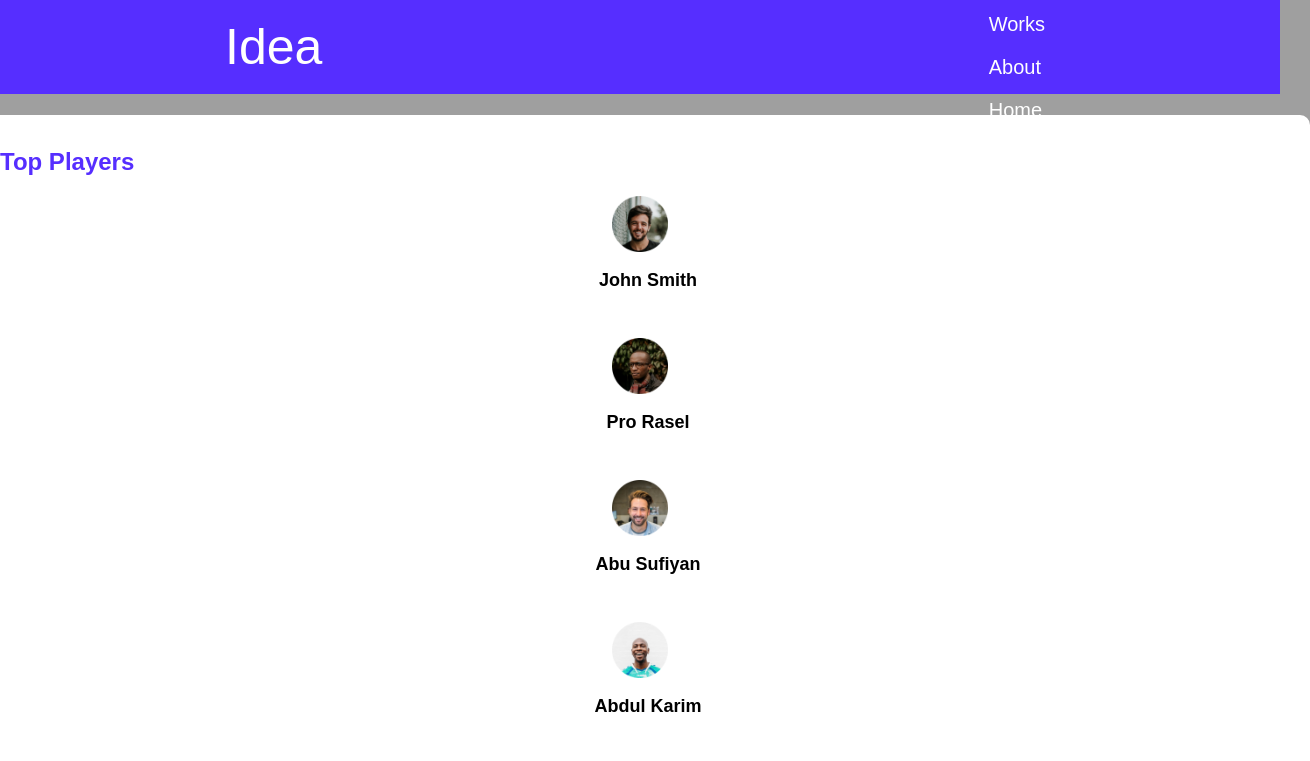
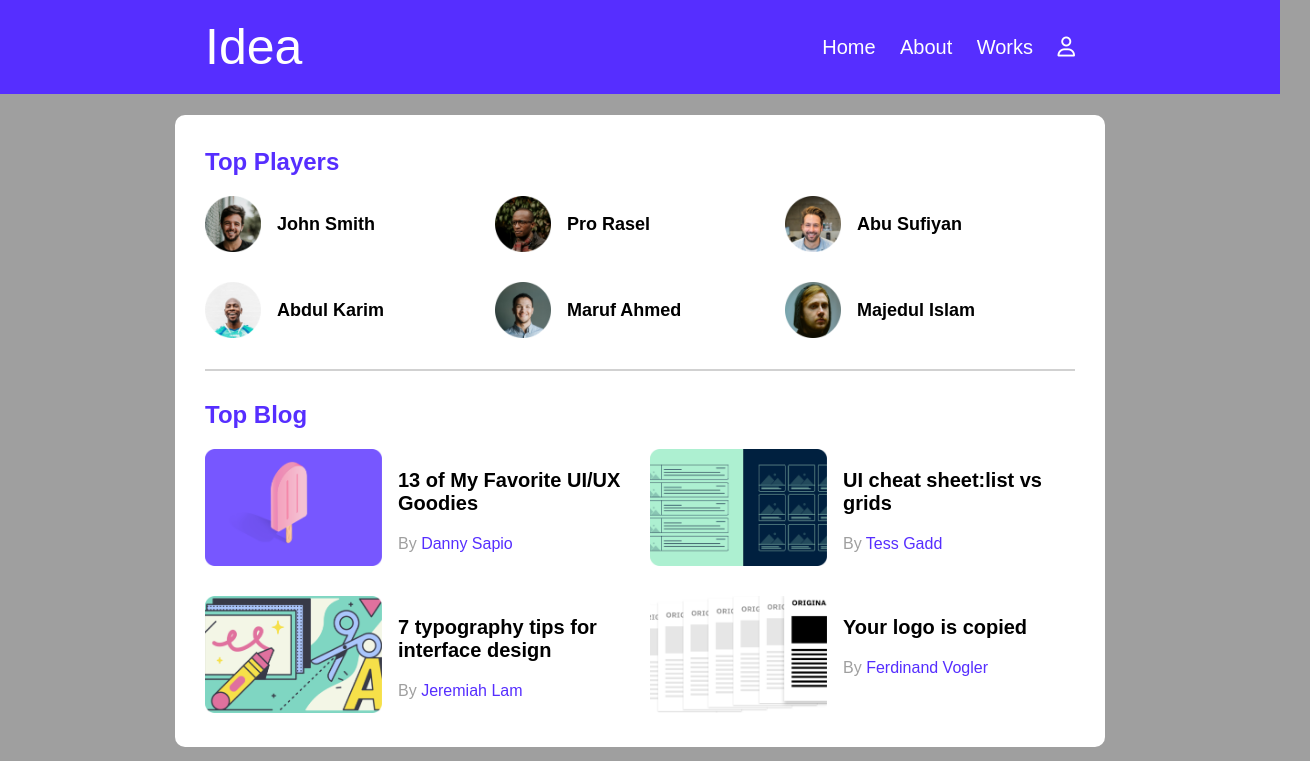
Before and after one commit to FarhanFuhad24/leader-board, a plain HTML site: page index.html in a window 1280 px wide. Shown: the top 761 px of the page, 1310 px wide, since content can reach past the window. Drawn offline with Linux system fonts and the light colour scheme.

Commit message:
again added

```diff
--- a/css/style.css
+++ b/css/style.css
@@ -136,35 +136,8 @@ hr{
 .duration{
     margin-right: 50px;
 }
-    header .logo{
-        display: flex;
-        flex-direction: column;
-        justify-content: space-around;
-        padding-left: 20px;
-    }
-    nav{
-        display: flex;
-        flex-direction: column-reverse;
-    }
-    nav a{
-        display: flex;
-        flex-direction: column reverse;
-        padding: 10px;
-        margin-right: 20px;
-    }
-    .container{
-        width: 100%;
-    }
-    .players, .blogs{
-        grid-template-columns: repeat(1, 1fr);
-    }
-    .player{
-        flex-direction: column;
-    }
-    .courses{
-        grid-template-columns: repeat(1, 1fr);
-    }
-/* media query */
+
+/* media query start */
 @media only screen and (max-width:688px){
     header{
         height: 200px;
@@ -173,11 +146,20 @@ hr{
         }
         header .logo{
             display: flex;
+            flex-direction: column;
             justify-content: space-around;
+            padding-left: 20px;
+        }
+        nav{
+            display: flex;
+            flex-direction: column-reverse;
         }
         nav a{
             display: flex;
             justify-content: space-between;
+            flex-direction: column reverse;
+            padding: 10px;
+            margin-right: 20px;
         }
         .container{
             width: 100%;
@@ -195,5 +177,5 @@ hr{
         .course{
             padding-bottom: 50px;
         }
-
-    }
+}
+/* media quary end  */
```
